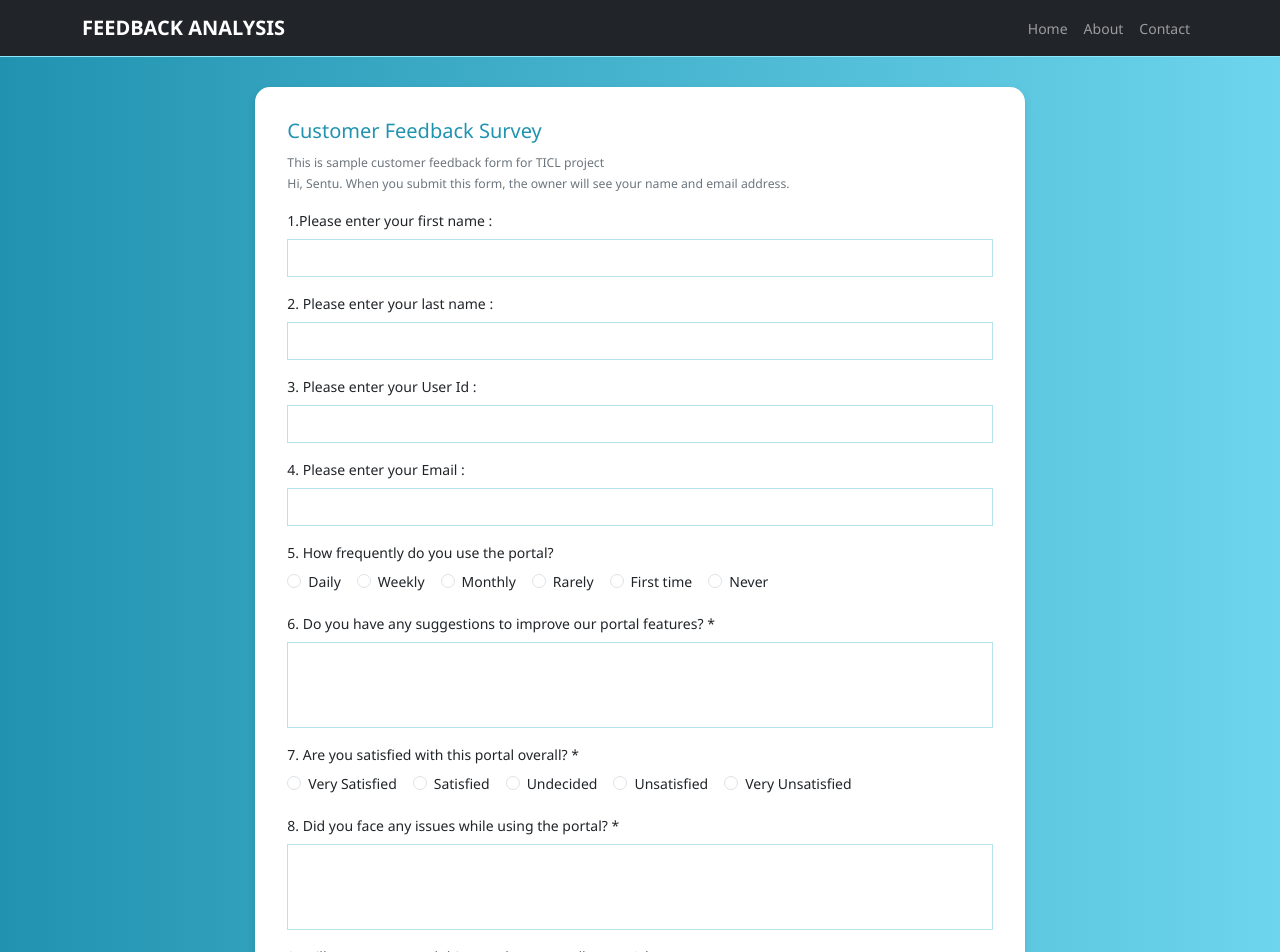
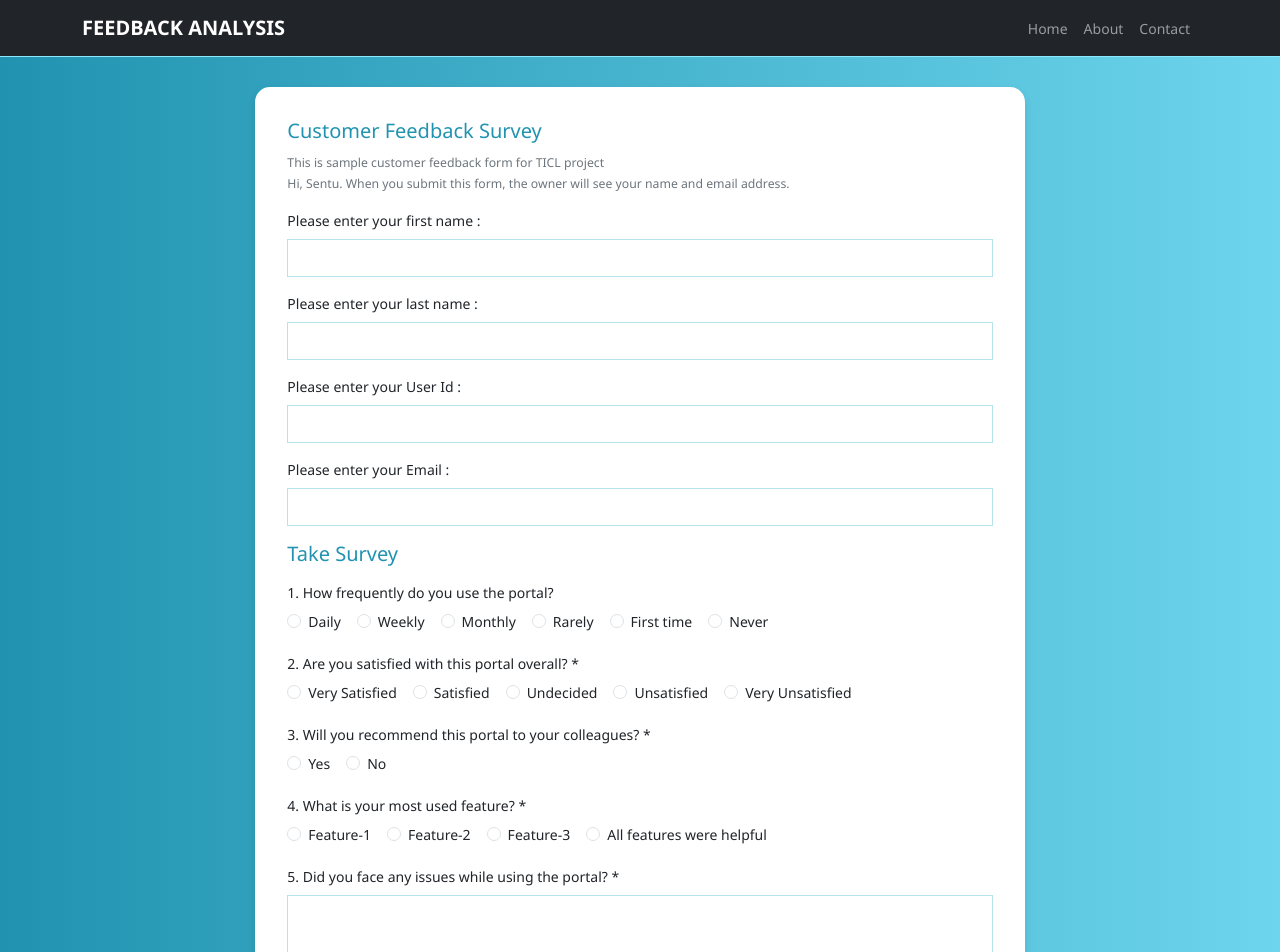
Before and after one commit to sentub13/user-feedback-analysis, a React (Create React App) app in the folder frontend/: page / in a window 1280 px wide. Shown: the top 952 px of the page. Built offline with nearby package versions, Linux system fonts and the light colour scheme; no server answers; the HTML template or start-up script is replaced by a standard one.

Commit message:
Field changes

```diff
--- a/frontend/src/App.css
+++ b/frontend/src/App.css
@@ -12,6 +12,11 @@ input, textarea, select {
   font-size: inherit;
   outline: none !important;
   resize: none;
+}
+
+/* Style radio button when checked */
+input[type="radio"]:checked {
+  accent-color: #0c7a96;
 }
 
 .navbar-brand {
--- a/frontend/src/components/Home.js
+++ b/frontend/src/components/Home.js
@@ -93,21 +93,21 @@ function Home() {
 
           <form onSubmit={handleSubmit}>
             <FormInput
-              label="1.Please enter your first name :"
+              label="Please enter your first name :"
               name="u_fname"
               value={formData.u_fname}
               onChange={handleChange}
             />
 
             <FormInput
-              label="2. Please enter your last name :"
+              label="Please enter your last name :"
               name="u_lastname"
               value={formData.u_lastname}
               onChange={handleChange}
             />
 
             <FormInput
-              label="3. Please enter your User Id : "
+              label="Please enter your User Id : "
               name="u_id"
               value={formData.u_id}
               onChange={handleChange}
@@ -115,20 +115,59 @@ function Home() {
             />
 
             <FormInput
-              label="4. Please enter your Email : "
+              label="Please enter your Email : "
               name="u_email"
               type="email"
               value={formData.u_email}
               onChange={handleChange}
             />
 
+
+            <h5 className='title mb-3'>Take Survey</h5>
+
             <RadioGroup
-              label="5. How frequently do you use the portal?"
+              label="1. How frequently do you use the portal?"
               name="u_frequency"
               options={frequencyOptions}
               value={formData.u_frequency}
               onChange={handleChange}
               error={errors.u_frequency}
+            />
+
+            <RadioGroup
+              label="2. Are you satisfied with this portal overall? *"
+              name="u_satisfaction"
+              options={satisfactionOptions}
+              value={formData.u_satisfaction}
+              onChange={handleChange}
+              error={errors.u_satisfaction}
+            />
+
+            <RadioGroup
+              label="3. Will you recommend this portal to your colleagues? *"
+              name="u_recommendation"
+              options={recommendOptions}
+              value={formData.u_recommendation}
+              onChange={handleChange}
+              error={errors.u_recommendation}
+            />
+
+            <RadioGroup
+              label="4. What is your most used feature? *"
+              name="u_used_feature"
+              options={featureOptions}
+              value={formData.u_used_feature}
+              onChange={handleChange}
+              error={errors.u_used_feature}
+            />
+
+
+            <TextArea
+              label="5. Did you face any issues while using the portal? *"
+              name="u_issues_faced"
+              value={formData.u_issues_faced}
+              onChange={handleChange}
+              error={errors.u_issues_faced}
             />
 
             <TextArea
@@ -137,41 +176,6 @@ function Home() {
               value={formData.u_suggestions}
               onChange={handleChange}
               error={errors.u_suggestions}
-            />
-
-            <RadioGroup
-              label="7. Are you satisfied with this portal overall? *"
-              name="u_satisfaction"
-              options={satisfactionOptions}
-              value={formData.u_satisfaction}
-              onChange={handleChange}
-              error={errors.u_satisfaction}
-            />
-
-            <TextArea
-              label="8. Did you face any issues while using the portal? *"
-              name="u_issues_faced"
-              value={formData.u_issues_faced}
-              onChange={handleChange}
-              error={errors.u_issues_faced}
-            />
-
-            <RadioGroup
-              label="9. Will you recommend this portal to your colleagues? *"
-              name="u_recommendation"
-              options={recommendOptions}
-              value={formData.u_recommendation}
-              onChange={handleChange}
-              error={errors.u_recommendation}
-            />
-
-            <RadioGroup
-              label="10. What is your most used feature? *"
-              name="u_used_feature"
-              options={featureOptions}
-              value={formData.u_used_feature}
-              onChange={handleChange}
-              error={errors.u_used_feature}
             />
 
             <div className="mb-3 text-start">
```
Also changed, not shown: 1 other file (tests, documents, lock files or other folders).
